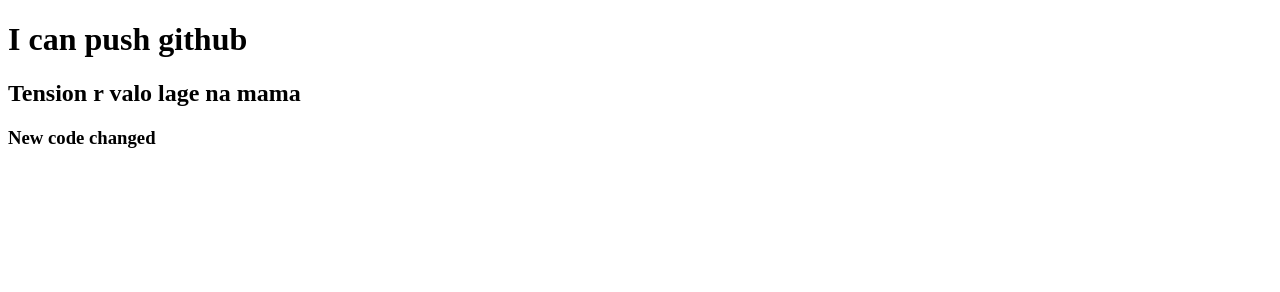
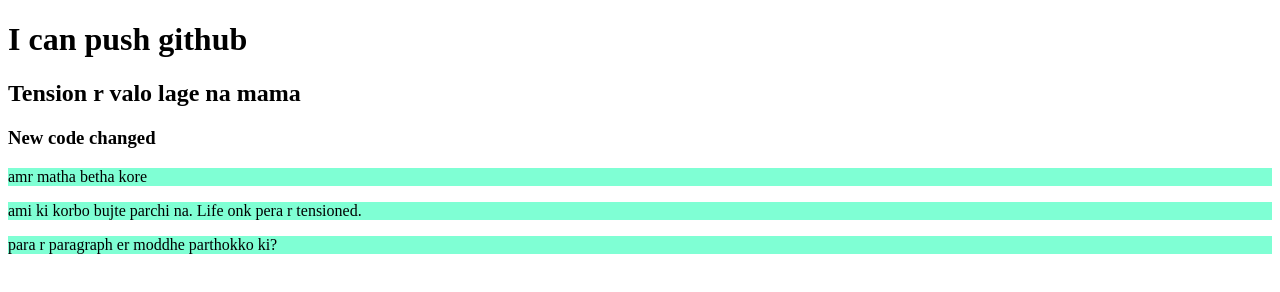
Before and after one commit to Asad589/my-second-repo, a plain HTML site: page index.html in a window 1280 px wide. Drawn offline with Linux system fonts and the light colour scheme.

Commit message:
added head

```diff
--- /dev/null
+++ b/Style.css
@@ -0,0 +1 @@
+p{background-color: aquamarine;}
--- a/index.html
+++ b/index.html
@@ -5,10 +5,14 @@
     <meta http-equiv="X-UA-Compatible" content="IE=edge">
     <meta name="viewport" content="width=device-width, initial-scale=1.0">
     <title>My Second Repo</title>
+    <link rel="stylesheet" href="Style.css">
 </head>
 <body>
     <h1>I can push github</h1>
     <h2>Tension r valo lage na mama</h2>
     <h3>New code changed</h3>
+    <p>amr matha betha kore</p>
+    <p>ami ki korbo bujte parchi na. Life onk pera r tensioned.</p>
+    <P>para r paragraph er moddhe parthokko ki?</P>
 </body>
 </html>
```
